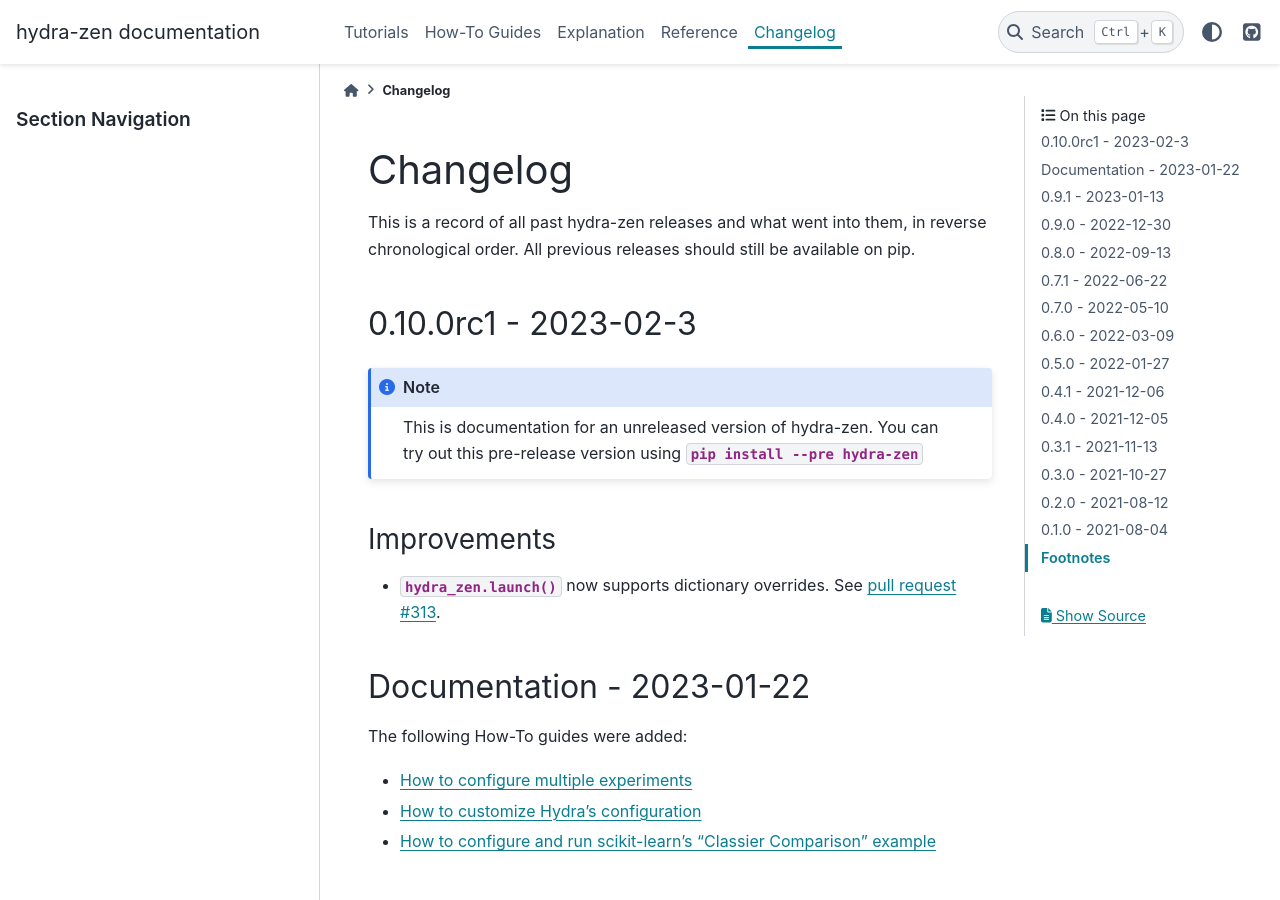
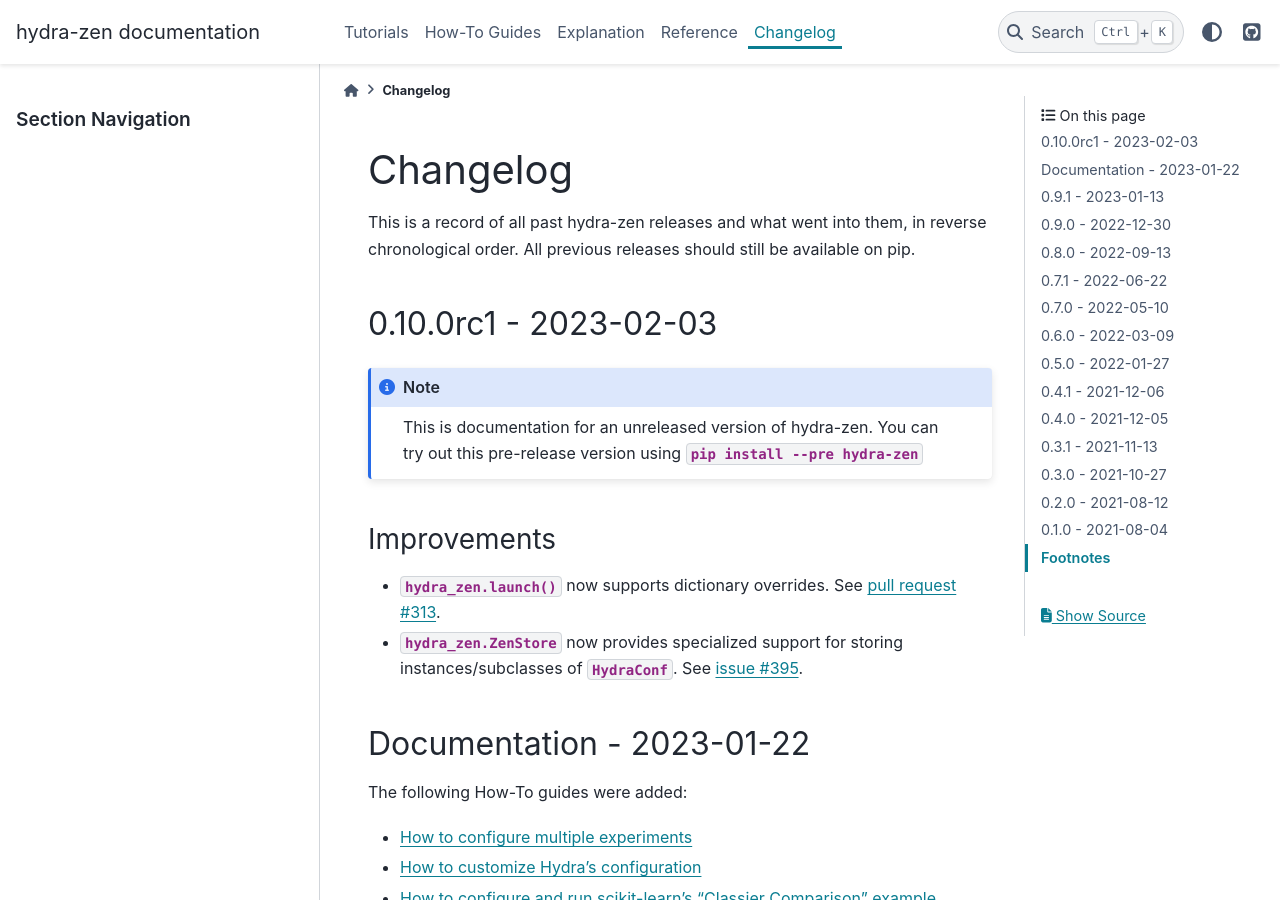
Before and after one commit to mit-ll-responsible-ai/hydra-zen, a Sphinx documentation site: the page built from docs/source/changes.rst, in a window 1280 px wide and 900 px high. Built offline with Sphinx 7.4.7 and the PyData theme 0.15.4, drawn with Linux system fonts in a browser that asks for light colours; the version number could not be read and is left out.

Commit message:
update changelog

```diff
--- a/docs/source/changes.rst
+++ b/docs/source/changes.rst
@@ -11,15 +11,16 @@
 
 .. _v0.10.0rc1:
 
----------------------
-0.10.0rc1 - 2023-02-3
----------------------
+----------------------
+0.10.0rc1 - 2023-02-03
+----------------------
 
 .. note:: This is documentation for an unreleased version of hydra-zen. You can try out this pre-release version using `pip install --pre hydra-zen`
 
 Improvements
 ------------
 - :func:`hydra_zen.launch` now supports dictionary overrides. See :pull:`313`.
+- :class:`hydra_zen.ZenStore` now provides specialized support for storing instances/subclasses of `HydraConf`. See :issue:`395`.
 
 
 --------------------------
```
